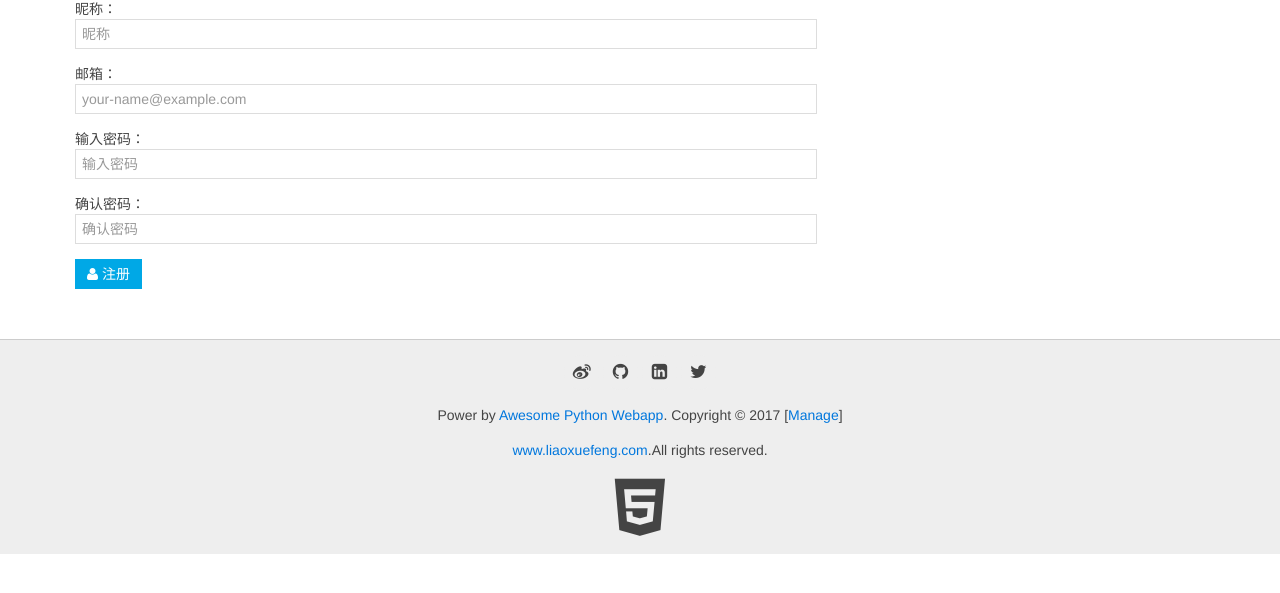
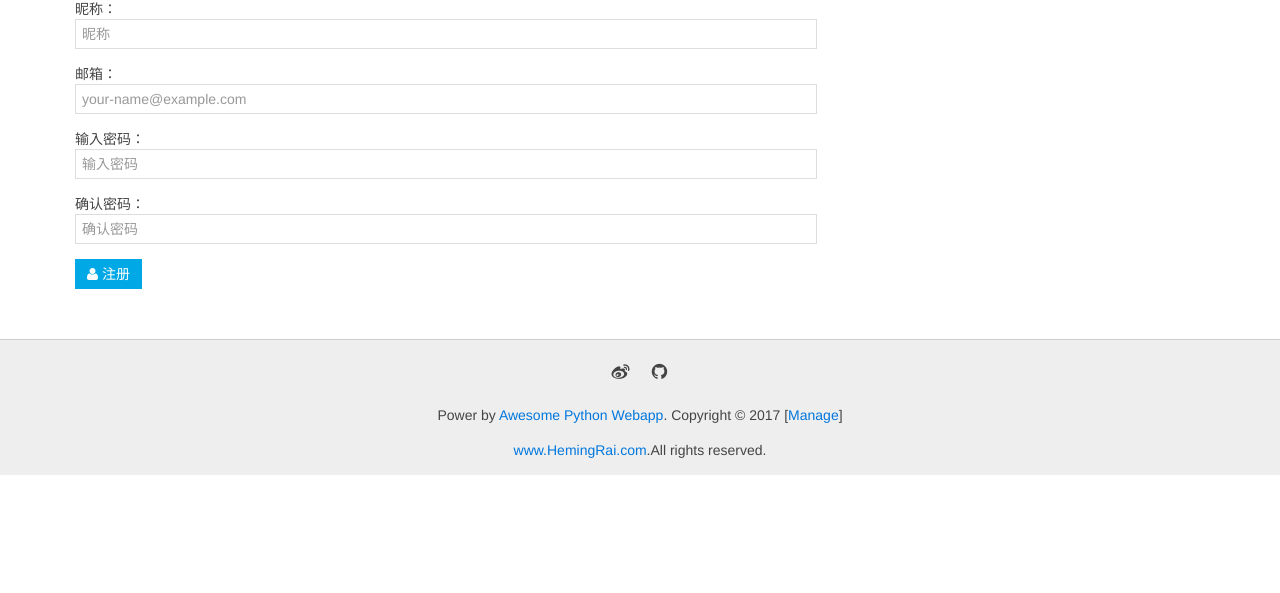
Before and after one commit to HemingTai/MyPython, a Flask app: template BBS_WebApp_Python/www/templates/register.html in a window 1280 px wide. Shown: the part 113-706 px from the top of the page. Run offline with Flask 2, Linux system fonts and the light colour scheme; the template is opened without the code that fills it, so the values that code supplies are empty.

Commit message:
update project status

```diff
--- a/BBS_WebApp_Python/www/handler.py
+++ b/BBS_WebApp_Python/www/handler.py
@@ -103,7 +103,7 @@ async def authenticate(*, email, password):
     r.body = json.dumps(user, ensure_ascii=False).encode('utf-8')
     return r
 
-@post('/signout')
+@get('/signout')
 def signout(request):
     referer = request.headers.get('Referer')
     r = web.HTTPFound(referer or '/')
--- a/BBS_WebApp_Python/www/templates/__base__.html
+++ b/BBS_WebApp_Python/www/templates/__base__.html
@@ -39,8 +39,8 @@
             <a href="/" class="uk-navbar-brand">Awesome</a>
             <ul class="uk-navbar-nav">
                 <li data-url="blogs"><a href="/"><i class="uk-icon-home"></i> 日志</a></li>
-                <li><a target="_blank" href="http://www.liaoxuefeng.com/wiki/0014316089557264a6b348958f449949df42a6d3a2e542c000"><i class="uk-icon-book"></i> 教程</a></li>
-                <li><a target="_blank" href="https://github.com/michaelliao/awesome-python3-webapp"><i class="uk-icon-code"></i> 源码</a></li>
+                <li><a target="_blank" href="https://github.com/HemingTai/PythonRepo"><i class="uk-icon-book"></i> 教程</a></li>
+                <li><a target="_blank" href="https://github.com/HemingTai/PythonRepo"><i class="uk-icon-code"></i> 源码</a></li>
             </ul>
             <div class="uk-navbar-flip">
                 <ul class="uk-navbar-nav">
@@ -74,14 +74,11 @@
         <div class="uk-container uk-container-center uk-text-center">
             <div class="uk-panel uk-margin-top uk-margin-bottom">
                 <p>
-                    <a target="_blank" href="http://weibo.com/liaoxuefeng" class="uk-icon-button uk-icon-weibo"></a>
-                    <a target="_blank" href="https://github.com/michaelliao" class="uk-icon-button uk-icon-github"></a>
-                    <a target="_blank" href="http://www.linkedin.com/in/liaoxuefeng" class="uk-icon-button uk-icon-linkedin-square"></a>
-                    <a target="_blank" href="https://twitter.com/liaoxuefeng" class="uk-icon-button uk-icon-twitter"></a>
+                    <a target="_blank" href="https://github.com/HemingTai" class="uk-icon-button uk-icon-weibo"></a>
+                    <a target="_blank" href="https://github.com/HemingTai" class="uk-icon-button uk-icon-github"></a>
                 </p>
-                <p>Power by <a href="http://awesome.liaoxuefeng.com">Awesome Python Webapp</a>. Copyright &copy; 2017 [<a href="/manage/" target="_blank">Manage</a>]</p>
-                <p><a href="http://www.liaoxuefeng.com/" target="_blank">www.liaoxuefeng.com</a>.All rights reserved.</p>
-                <a target="_blank" href="http://www.w3.org/TR/html5/"><i class="uk-icon-html5" style="font-size: 64px; color: #444;"></i></a>
+                <p>Power by <a href="https://github.com/HemingTai/PythonRepo">Awesome Python Webapp</a>. Copyright &copy; 2017 [<a href="/manage/" target="_blank">Manage</a>]</p>
+                <p><a href="https://github.com/HemingTai/PythonRepo" target="_blank">www.HemingRai.com</a>.All rights reserved.</p>
             </div>
         </div>
     </div>
```
